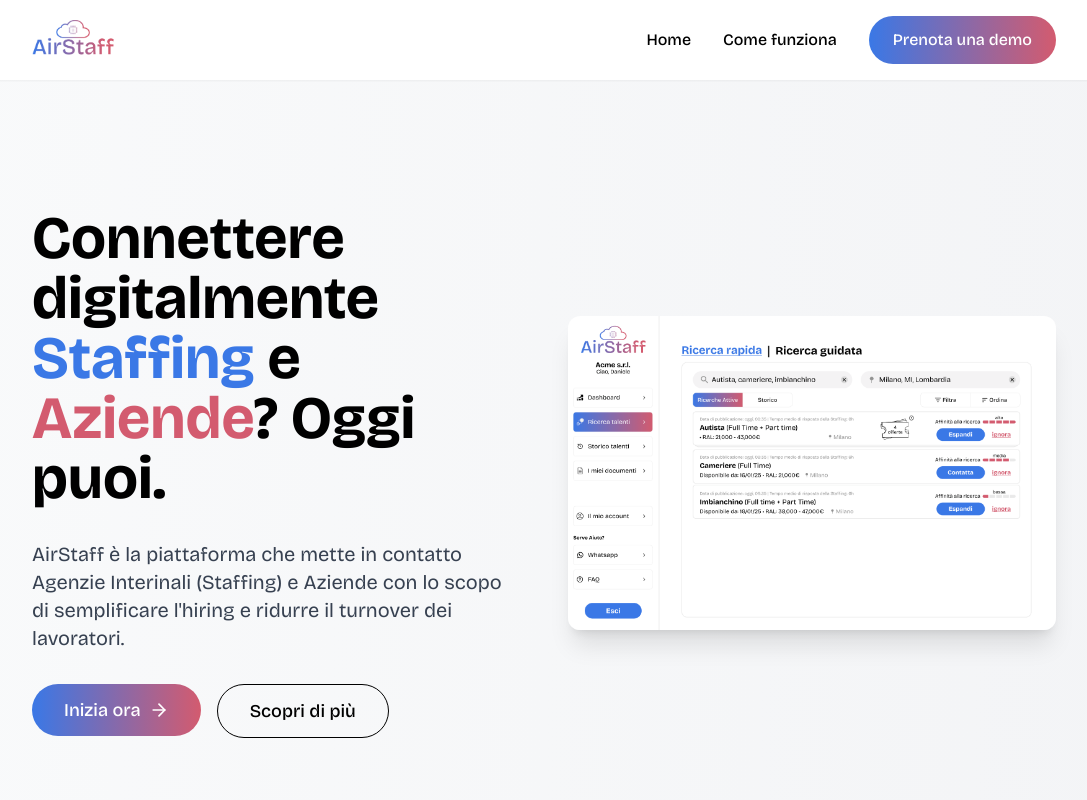
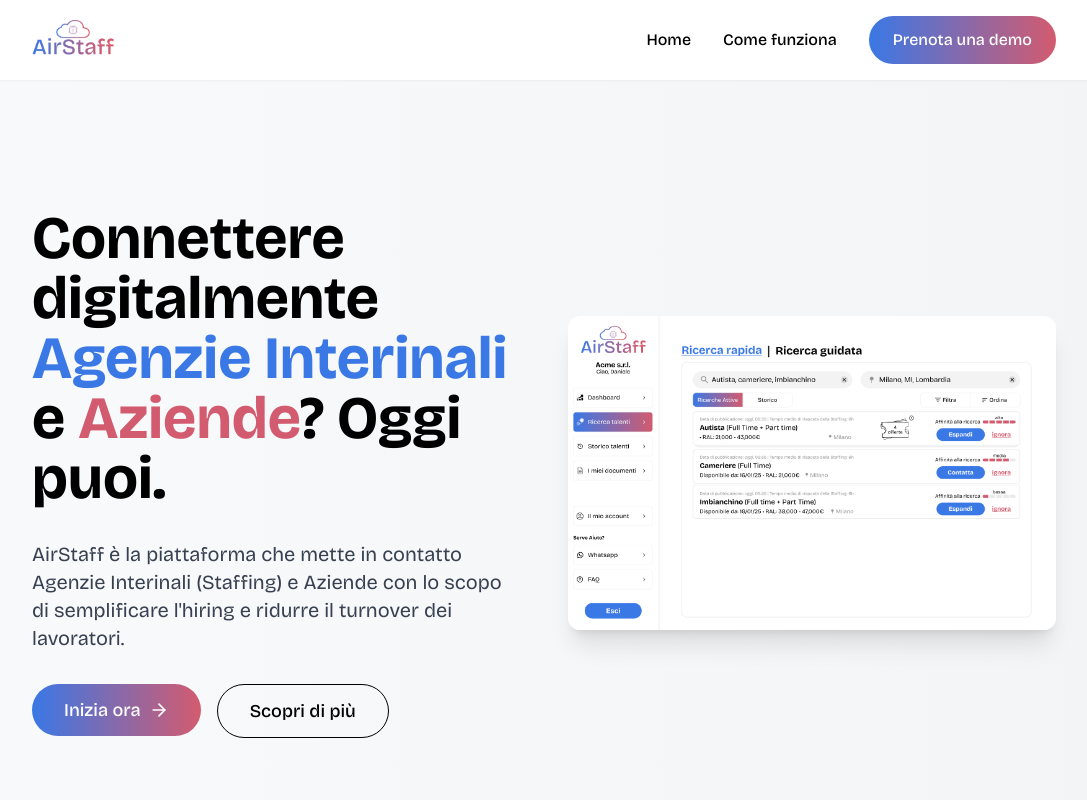
Before and after one commit to DanieleBenzi/airstaff-match-connect, a React (Vite) app: page / in a window 1280 px wide. Shown: the top 800 px of the page, without its empty margins (96-1183 px from the left). Built offline with nearby package versions, Linux system fonts and the light colour scheme.

Commit message:
Fix: HeroSection heading
Update the HeroSection heading to use "Agenzie Interinali" instead of "Staffing" and maintain the correct color coding.

```diff
--- a/src/components/HeroSection.tsx
+++ b/src/components/HeroSection.tsx
@@ -9,7 +9,7 @@ const HeroSection: React.FC = () => {
       <div className="container mx-auto grid grid-cols-1 md:grid-cols-2 gap-12 items-center">
         <div className="space-y-8">
           <h1 className="text-4xl md:text-5xl lg:text-6xl font-bold text-black leading-tight">
-            Connettere digitalmente <span className="text-airstaff-blue">Staffing</span> e <span className="text-airstaff-pink">Aziende</span>? Oggi puoi.
+            Connettere digitalmente <span className="text-airstaff-blue">Agenzie Interinali</span> e <span className="text-airstaff-pink">Aziende</span>? Oggi puoi.
           </h1>
           <p className="text-lg md:text-xl text-gray-700">
             AirStaff è la piattaforma che mette in contatto Agenzie Interinali (Staffing) e Aziende con lo scopo di semplificare l'hiring e ridurre il turnover dei lavoratori.
```
